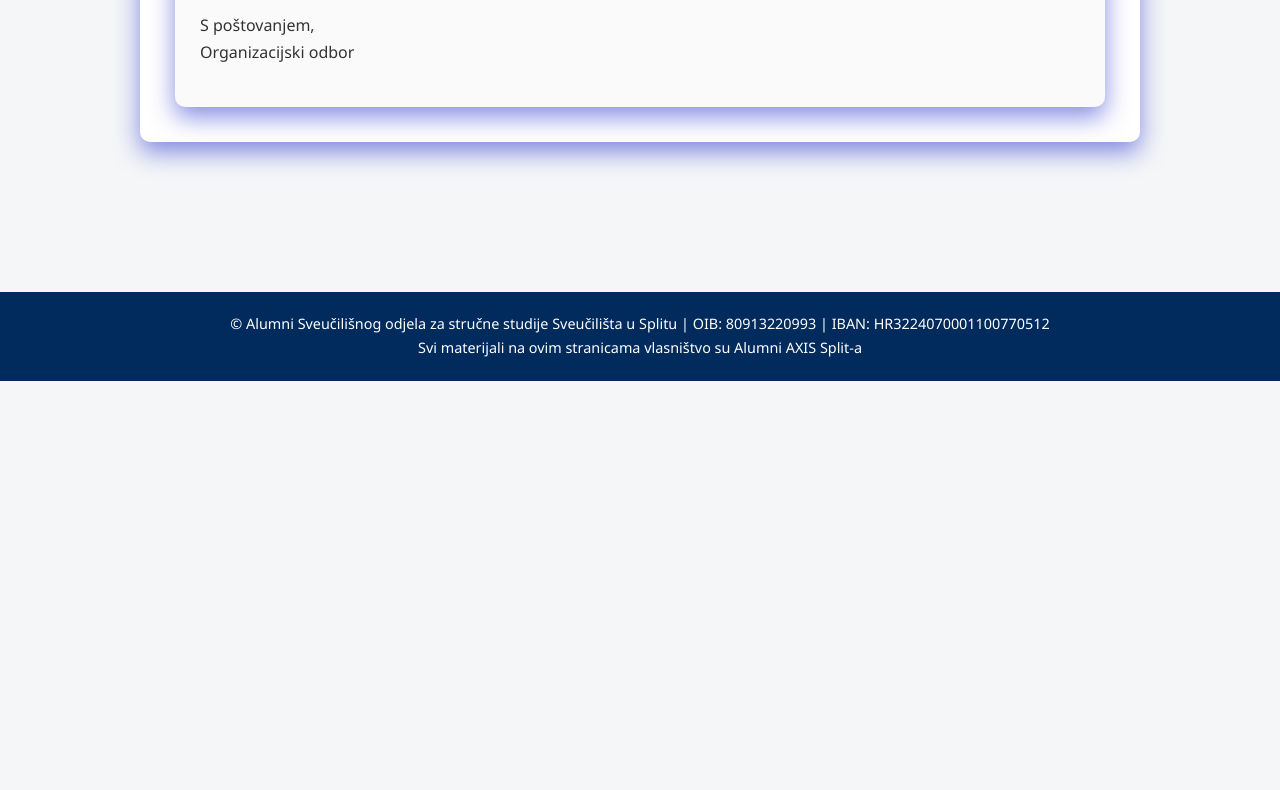
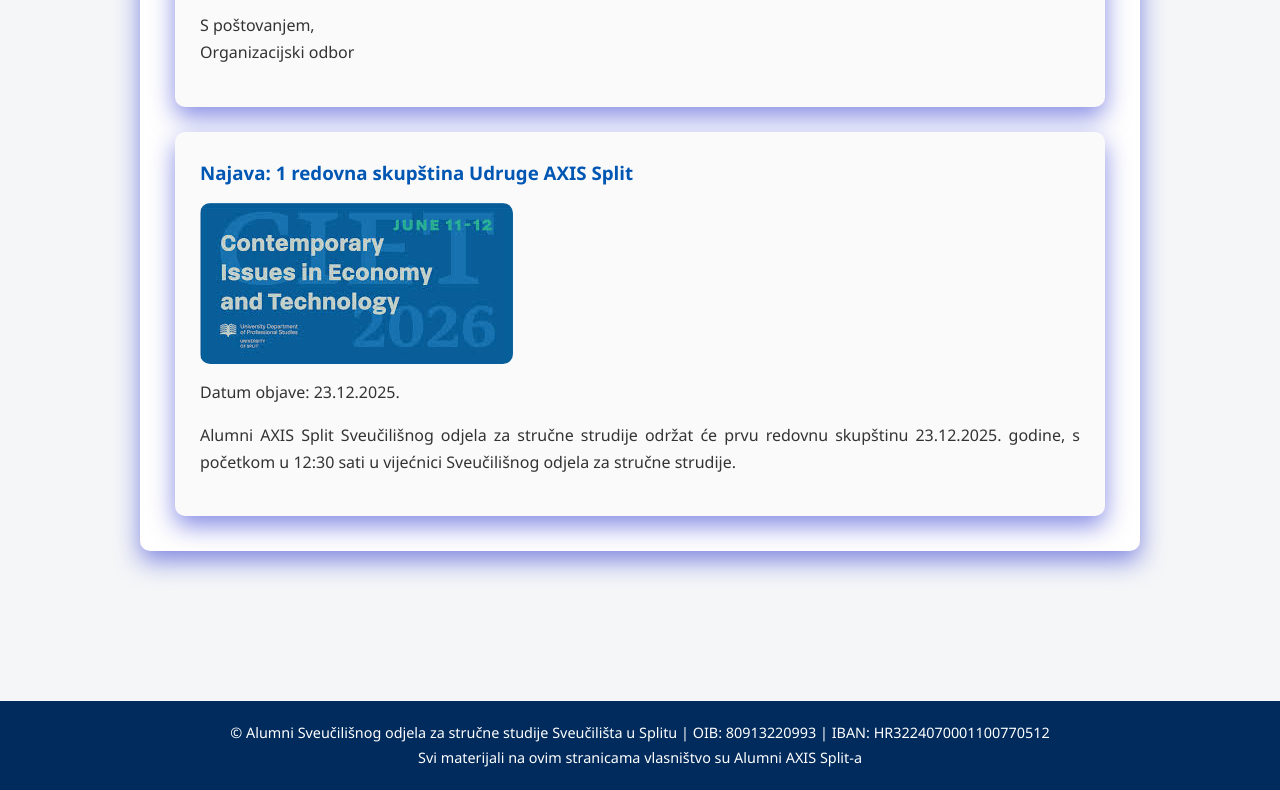
Before and after one commit to vzrno/Udruga_Alumni_AXIS, a plain HTML site: page novosti.html in a window 1280 px wide. Shown: the part 2160-2950 px from the top of the page. Before the commit the page ends 2541 px from the top, so only its background shows below. Drawn offline with Linux system fonts and the light colour scheme; a script that the page names is missing.

Commit message:
Update website

```diff
--- a/novosti.html
+++ b/novosti.html
@@ -117,7 +117,18 @@
                 <p>
                     S poštovanjem,<br>Organizacijski odbor
                 </p>
+            </article>
 
+            <article>
+                <h3>Najava: 1 redovna skupština Udruge AXIS Split </h3>
+                <img src="slika/download.jpg" class="novosti-img" alt="CIET 2026">
+                <p>
+                    Datum objave: 23.12.2025.</p>
+
+                <p>
+                    Alumni AXIS Split Sveučilišnog odjela za stručne strudije održat će prvu redovnu skupštinu 23.12.2025. godine,
+                    s početkom u 12:30 sati u vijećnici Sveučilišnog odjela za stručne strudije.
+                </p>
             </article>
 
         </section>
```
